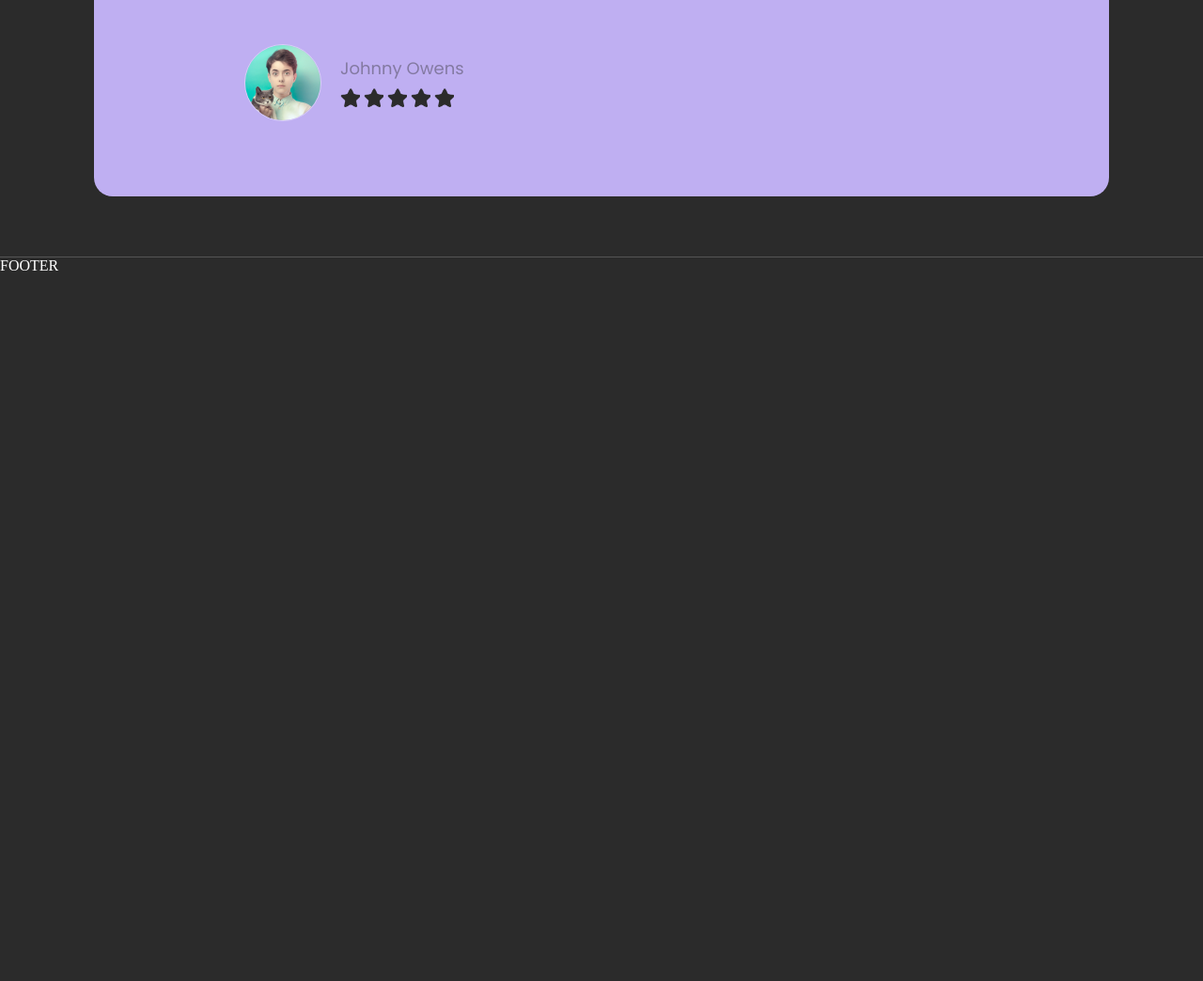
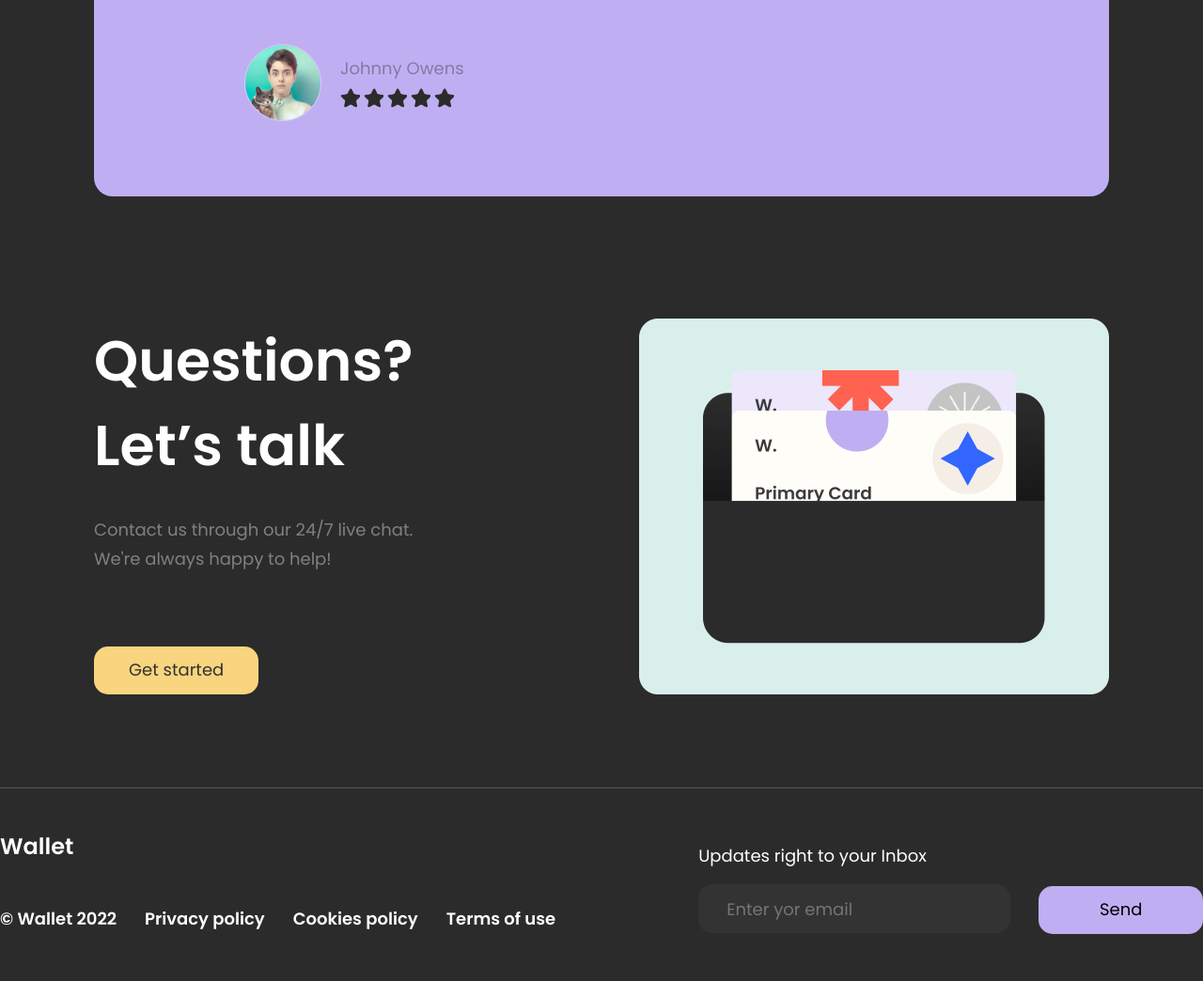
Before and after one commit to JesterKira/Wallet, a plain HTML site: page index.html in a window 1280 px wide. Shown: the part 2118-3162 px from the top of the page at 94% size. Before the commit the page ends 2410 px from the top, so only its background shows below. Drawn offline with Linux system fonts and the light colour scheme.

Commit message:
finished static project

```diff
--- a/index.html
+++ b/index.html
@@ -169,12 +169,78 @@
                         </div>
                     </div>
                 </section>
+                <!-- Contact us -->
+                <section class="contactUs">
+                    <div class="contactUs__inner">
+                        <div class="contactUs-inner__content contactUs-content">
+                            <div class="contactUs-content__text contactUs-text">
+                                <div class="contactUs-text__title">
+                                    <span>
+                                        Questions?<br>Let’s talk
+                                    </span>
+                                </div>
+                                <div class="contactUs-text__subtitle">
+                                    <span>
+                                        Contact us through our 24/7 live chat.<br>We're always happy to help!
+                                    </span>
+                                </div>
+                            </div>
+                            <div class="contactUs-content__button contactUs-button">
+                                <a href="#" class="contactUs-button__btn">
+                                    <span class="contactUs-button__text">
+                                        Get started
+                                    </span>
+                                </a>
+                            </div>
+                        </div>
+                        <div class="contactUs-inner__image contactUs-image">
+                            <img src="./images/contactUs-images/contactUs-image.png" alt="contactUs image" class="contactUs-image__img">
+                        </div>
+                    </div>
+                </section>
             </div>
         </main>
 
         <!-- Footer -->
         <footer class="Footer">
-            FOOTER
+            <div class="footer__inner">
+                <div class="footer-inner__content footer-content">
+                    <div class="footer-content__title">
+                        <span>Wallet</span>
+                    </div>
+                    <div class="footer-content__links">
+                        <div class="footer-links__item">
+                            <a href="#" class="footer-link">
+                                © Wallet 2022
+                            </a>
+                        </div>
+                        <div class="footer-links__item">
+                            <a href="#" class="footer-link">
+                                Privacy policy
+                            </a>
+                        </div>
+                        <div class="footer-links__item">
+                            <a href="#" class="footer-link">
+                                Cookies policy
+                            </a>
+                        </div>
+                        <div class="footer-links__item">
+                            <a href="#" class="footer-link">
+                                Terms of use
+                            </a>
+                        </div>
+                    </div>
+                </div>
+                <div class="footer-inner__form">
+                    <form action="#" class="footer-form">
+                        <label class="footer-form__title" for="Email">
+                            Updates right to your Inbox
+                        </label>
+                        <input class="footer-form__text-field" type="email" id= "Email" name="Email" placeholder="Enter yor email">
+                        <input class="footer-form__button" type="submit" value="Send">
+                    </form>
+                </div>
+            </div>
         </footer>
     </div>
 </body>
--- a/styles/style.css
+++ b/styles/style.css
@@ -262,3 +262,145 @@ main::after{
 .feedbacks-user-rate__icon{
     max-height: 20px;
 }
+
+/* CONTACT US  */
+.contactUs{
+    padding-top: 65px;
+    padding-bottom: 100px;
+}
+.contactUs__inner{
+    display: flex;
+    justify-content: space-between;
+}
+.contactUs-inner__content{
+
+}
+.contactUs-content{
+    display: flex;
+    flex-direction: column;
+    justify-content: space-between;
+}
+.contactUs-content__text{
+
+}
+.contactUs-text{
+    font-family: 'Poppins', sans-serif;
+}
+.contactUs-text__title{
+    font-weight: 600;
+    font-size: 60px;
+    line-height: 1.5;
+    padding-bottom: 30px;
+}
+.contactUs-text__subtitle{
+    font-weight: 400;
+    opacity: 0.4;
+    font-size: 18px;
+    line-height: 1.7;
+}
+.contactUs-content__button{
+
+}
+.contactUs-button{
+    display: flex;
+}
+.contactUs-button__btn{
+    padding: 10px 37px;
+    background-color: #F8D57E;
+    border-radius: 15px;
+    color: #333333;
+    transition: 0.15s;
+    font-family: 'Poppins', sans-serif;
+    font-size: 18px;
+    line-height: 1.7;
+    font-weight: 400;
+}
+.contactUs-button__btn:hover{
+    background-color: #ffc124;
+    transition: 0.15s;
+}
+.contactUs-button__text{
+
+}
+.contactUs-inner__image{
+
+}
+.contactUs-image{
+    max-height: 400px;
+}
+.contactUs-image img{
+    max-height: inherit;
+}
+
+/* FOOTER */
+.Footer{
+    padding: 50px 0;
+}
+.footer__inner{
+    display: flex;
+    justify-content: space-between;
+}
+.footer-inner__content{
+
+}
+.footer-content{
+    font-family: 'Poppins', sans-serif;
+    font-weight: 600;
+    font-size: 18px;
+    line-height: 1.7;
+}
+.footer-content__title{
+    font-size: 24px;
+    line-height: 1;
+}
+.footer-content__links{
+    display: flex;
+    margin-top: 50px;
+}
+.footer-links__item{
+
+}
+.footer-links__item:not(:last-child){
+    padding-right: 30px;
+}
+.footer-link{
+
+}
+.footer-inner__form{
+    align-self: flex-end;
+}
+.footer-form, .footer-form__button, .footer-form__text-field, .footer-form__title{
+    font-family: 'Poppins', sans-serif;
+    font-size: 18px;
+    line-height: 1.7;
+}
+.footer-form label{
+    display: flex;
+    margin-bottom: 15px;
+}
+.footer-form__text-field{
+    max-width: 300px;
+    margin-right: 25px;
+    border-radius: 15px;
+    border: none;
+    padding-left: 30px;
+    height: 50px;
+    background-color: #333333;
+    color: rgba(255, 255, 255, 0.4);
+}
+.footer-form__text-field:focus-visible{
+    border: none;
+}
+.footer-form__button{
+    max-width: 175px;
+    cursor: pointer;
+    border: none;
+    border-radius: 15px;
+    padding: 10px 65px;
+    background-color: #BFAFF2;
+    transition: 0.15s;
+}
+.footer-form__button:hover{
+    background-color: #a386ff;
+    transition: 0.15s;
+}
```
Also changed, not shown: images/contactUs-images/contactUs-image.png (added).
